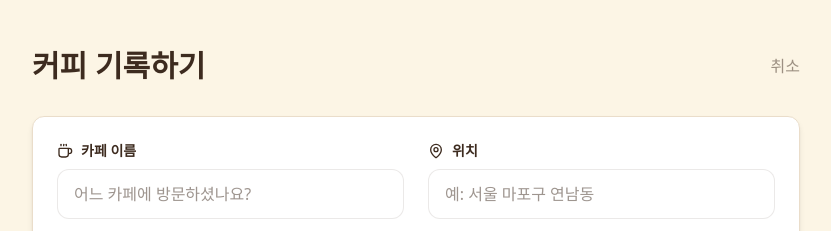
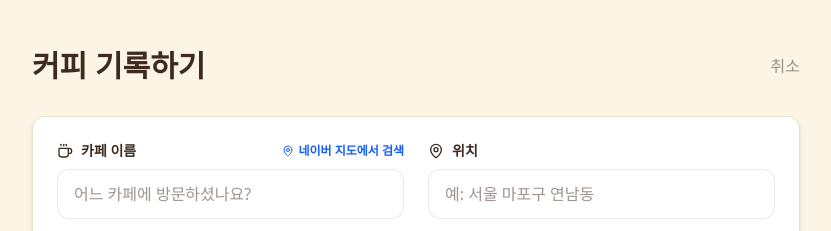
Before and after one commit to loyalcupid/coffee-atlas, a Next.js app: page /add-record in a window 1280 px wide. Shown: the top 231 px of the page, without its empty margins (224-1055 px from the left). Built offline with nearby package versions, Linux system fonts and the light colour scheme.

Commit message:
feat: Add Naver Maps search link to AddRecord and Records pages

```diff
--- a/src/app/add-record/page.tsx
+++ b/src/app/add-record/page.tsx
@@ -24,8 +24,22 @@ export default function AddRecord() {
                     {/* Basic Info */}
                     <div className="grid grid-cols-1 md:grid-cols-2 gap-6">
                         <div className="space-y-2">
-                            <label className="text-sm font-bold text-coffee-brown flex items-center gap-2">
-                                <Coffee size={16} /> 카페 이름
+                            <label className="text-sm font-bold text-coffee-brown flex items-center justify-between">
+                                <span className="flex items-center gap-2"><Coffee size={16} /> 카페 이름</span>
+                                <button
+                                    type="button"
+                                    onClick={() => {
+                                        const name = (document.querySelector('input[placeholder="어느 카페에 방문하셨나요?"]') as HTMLInputElement)?.value;
+                                        if (name) {
+                                            window.open(`https://map.naver.com/v5/search/${encodeURIComponent(name)}`, '_blank');
+                                        } else {
+                                            alert('카페 이름을 입력해주세요.');
+                                        }
+                                    }}
+                                    className="text-xs text-blue-600 hover:underline flex items-center gap-1"
+                                >
+                                    <MapPin size={12} /> 네이버 지도에서 검색
+                                </button>
                             </label>
                             <input
                                 type="text"
--- a/src/app/records/page.tsx
+++ b/src/app/records/page.tsx
@@ -52,8 +52,17 @@ export default function MyRecords() {
                                     </div>
                                     <p className="text-coffee-brown/60 text-sm">{record.drink}</p>
                                     <div className="flex items-center gap-4 mt-1">
-                                        <span className="text-xs text-coffee-brown/40 flex items-center gap-1">
+                                        <span className="text-xs text-coffee-brown/40 flex items-center gap-1 group/loc">
                                             <MapPin size={12} /> {record.location}
+                                            <button
+                                                onClick={(e) => {
+                                                    e.stopPropagation();
+                                                    window.open(`https://map.naver.com/v5/search/${encodeURIComponent(record.name)}`, '_blank');
+                                                }}
+                                                className="ml-1 text-[10px] text-blue-500 hover:underline hidden group-hover/loc:inline-block"
+                                            >
+                                                지도보기
+                                            </button>
                                         </span>
                                         <span className="text-xs text-coffee-brown/40">{record.date}</span>
                                     </div>
```
